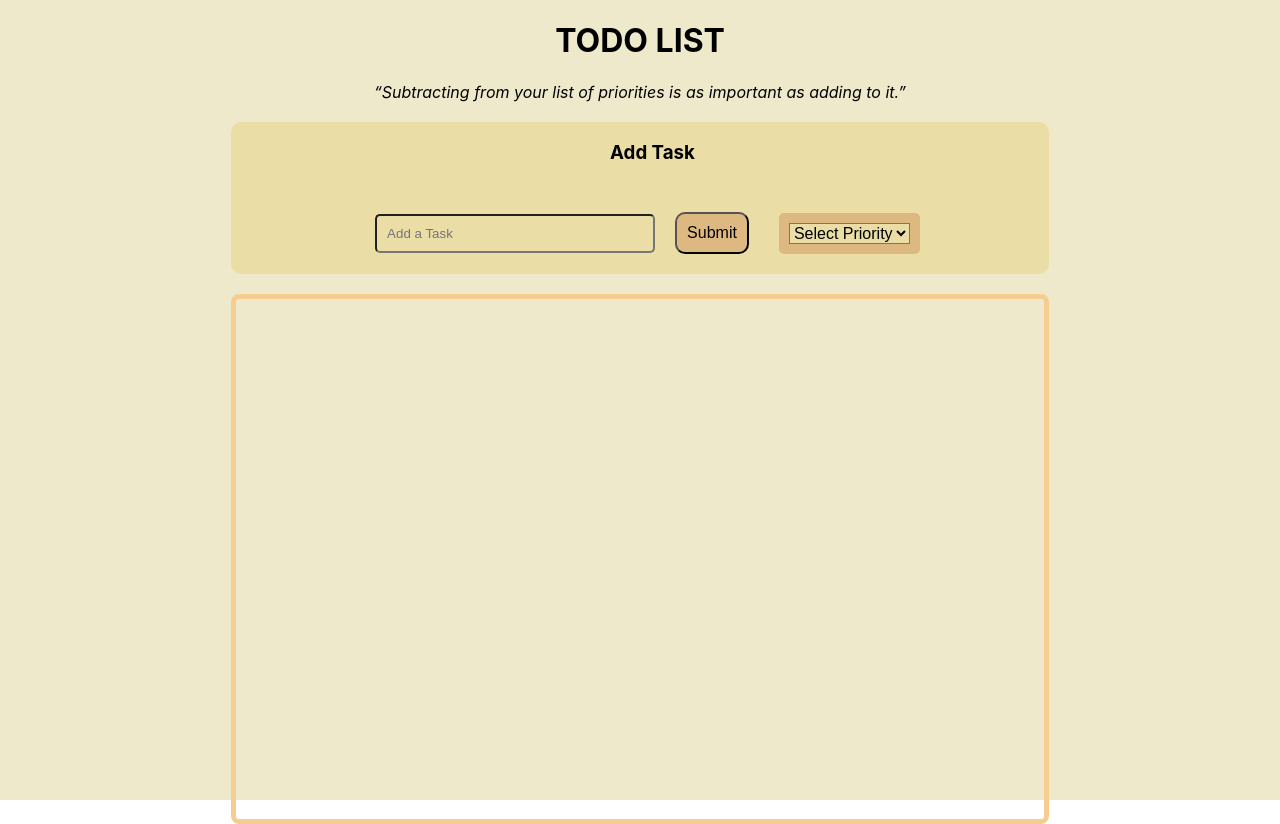
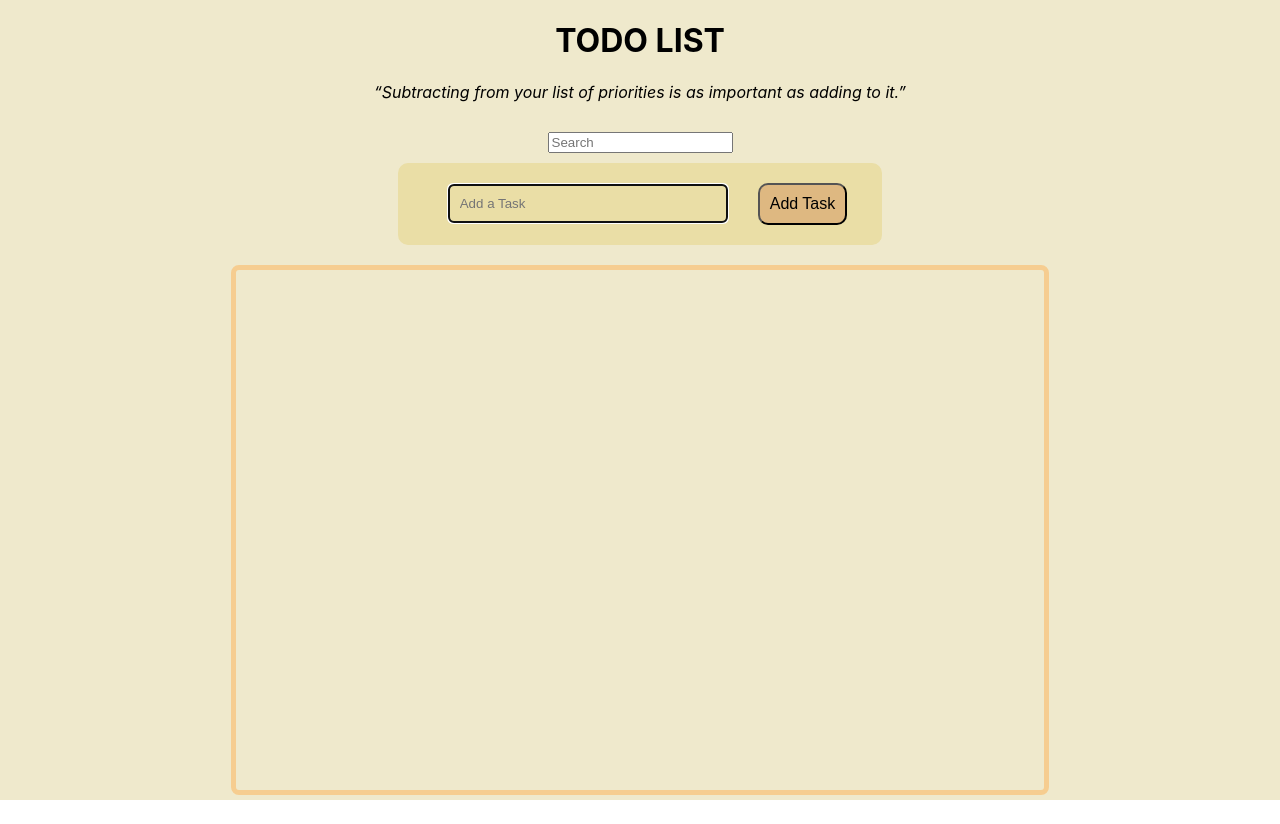
Before and after one commit to Kemuntogift/TodoListReact, a React (Create React App) app: page / in a window 1280 px wide. After the commit the page ends 800 px from the top, so only its background shows below. Built offline with nearby package versions, Linux system fonts and the light colour scheme.

Commit message:
add search term logic

```diff
--- a/src/components/Form/Form.jsx
+++ b/src/components/Form/Form.jsx
@@ -1,12 +1,18 @@
-import React, { useState } from "react";
+import React, { useState, useEffect, useRef } from "react";
 
 import "./form.css";
 
 export default function Form(props) {
   const [input, setInput] = useState(props.edit ? props.edit.value : "");
 
-  const handleChange = (e) => {
-    setInput(e.target.value);
+  const inputRef = useRef(null);
+
+  useEffect(() => {
+    inputRef.current.focus();
+  });
+
+  const handleChange = (event) => {
+    setInput(event.target.value);
   };
 
   const handleSubmit = (e) => {
@@ -20,18 +26,17 @@ export default function Form(props) {
   };
   return (
     <div class="formc">
-      <div>
-        <h3>Add Task</h3>
-      </div>
+
       <div class="inputdiv">
         <form onSubmit={handleSubmit} class="todo-form">
           {props.edit ? (
             <>
               <input
-                type="text"
+                name="text"
                 placeholder="Update/Edit"
                 value={input}
-                class="todo-edit"
+                ref={inputRef}
+                class="todo-input edit"
                 onChange={handleChange}
               ></input>
               <button onClick={handleChange} class="todo-button-edit">
@@ -42,23 +47,17 @@ export default function Form(props) {
             <>
               <div class="inp">
                 <input
-                type="text"
+                  name="text"
                   placeholder="Add a Task"
                   value={input}
+                  ref={inputRef}
                   class="todo-input"
                   onChange={handleChange}
                 ></input>
                 <button onClick={handleSubmit} class="todo-button">
-                Submit
-              </button>{" "}
-              <div class="select">
-                <select name="priority" class="filter-todo">
-                  <option value="all">Select Priority</option>
-                  <option value="low">Low</option>
-                  <option value="medium">Medium</option>
-                  <option value="high">High</option>
-                </select>
-              </div>
+                  Add Task
+                </button>
+
               </div>
             </>
           )}
--- a/src/components/TodoList/TodoList.jsx
+++ b/src/components/TodoList/TodoList.jsx
@@ -5,6 +5,8 @@ import "./todolist.css";
 
 export default function TodoList() {
   const [todos, setTodos] = useState([]);
+  const [handleSearch, setHandleSearch] = useState("");
+  const [filteredResults, setFilteredResults] = useState([]);
   const addTodo = (todo) => {
     const addedTodos = [todo, ...todos];
 
@@ -34,8 +36,28 @@ export default function TodoList() {
     setTodos(updatedTodos);
   };
 
+  const searchItems = (searchValue) => {
+    setHandleSearch(searchValue);
+    if (handleSearch !== "") {
+      const filteredData = todos.filter((item) => {
+        return Object.values(item)
+          .join("")
+          .toLowerCase()
+          .includes(handleSearch.toLowerCase());
+      });
+      setFilteredResults(filteredData);
+    } else {
+      setFilteredResults(todos);
+    }
+  };
+
   return (
-    <div>
+    <div className="forsearch">
+      <input
+        type="text"
+        onChange={(e) => searchItems(e.target.value)}
+        placeholder="Search"
+      />
       <Form onSubmit={addTodo} />
       <div className="list-container">
         <Todo
--- a/src/components/TodoList/todolist.css
+++ b/src/components/TodoList/todolist.css
@@ -11,3 +11,14 @@
 .list-container::-webkit-scrollbar {
     width: 0 !important;
 }
+
+.forsearch {
+    display: flex;
+    flex-direction: column;
+    justify-content: center;
+    align-items: center;
+}
+
+.forsearch input {
+    margin: 10px;
+}
--- a/src/components/Todos/Todo.jsx
+++ b/src/components/Todos/Todo.jsx
@@ -1,4 +1,4 @@
-import React, { useState } from "react";
+import React, { useState} from "react";
 import Form from "../Form/Form";
 import { MdDeleteForever } from "react-icons/md";
 import { TiEdit } from "react-icons/ti";
@@ -10,11 +10,11 @@ const Todo = ({ todos, completeTodo, removeTodo, updateTodo }) => {
     value: "",
   });
 
-  const submitUpdate = (value) => {
+  const submitUpdate = value => {
     updateTodo(edit.id, value);
     setEdit({
         id:null,
-      value: "",
+      value:""
     });
   };
 
```
Lines whose indentation alone changed are shown as unchanged.
